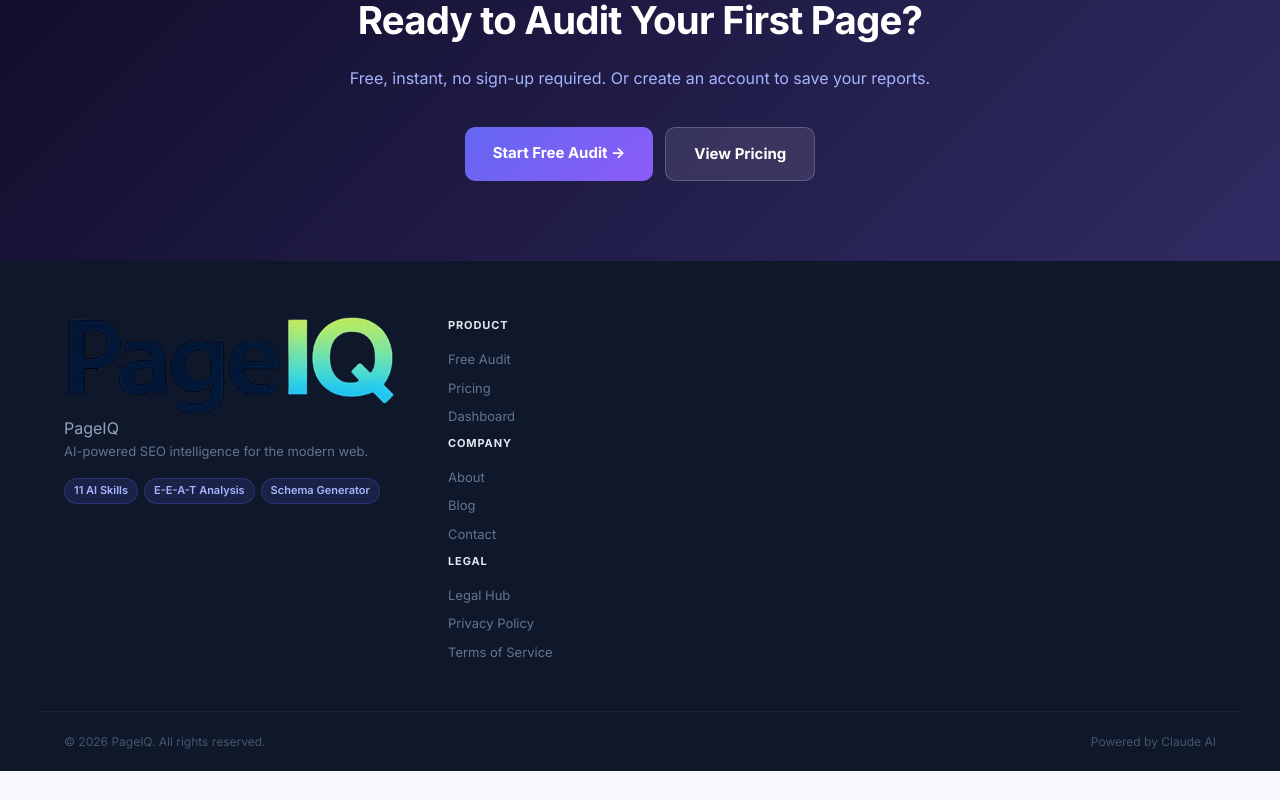
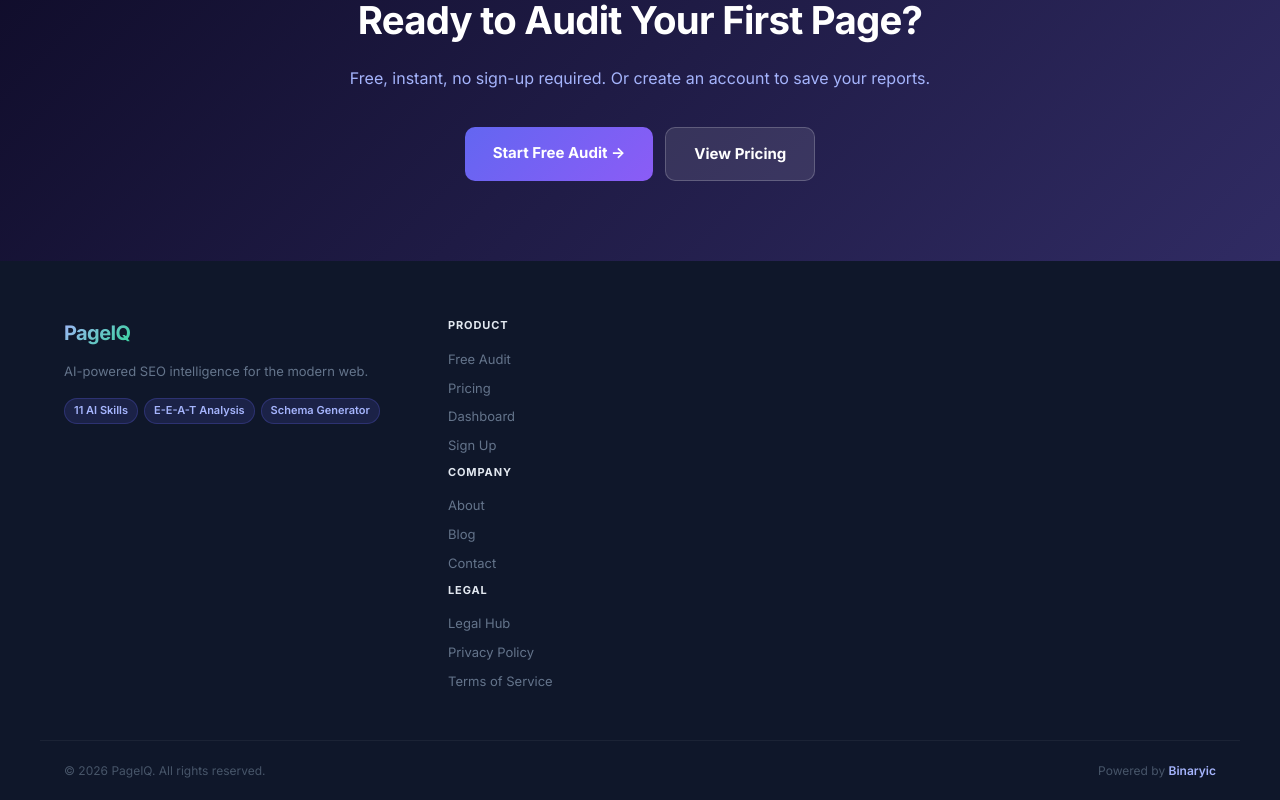
Before and after one commit to jaybinary/ai-seo-tool, a React (Vite) app: page / in a window 1280 px wide. Shown: the part 3364-4164 px from the top of the page. Before the commit the page ends 4135 px from the top, so only its background shows below. Built offline with nearby package versions, Linux system fonts and the light colour scheme; no server answers.

Commit message:
Update Footer.jsx

```diff
--- a/src/components/Footer.jsx
+++ b/src/components/Footer.jsx
@@ -1,15 +1,34 @@
 import React from 'react';
 import { Link } from 'react-router-dom';
+
+const NAV_PRODUCT = [
+  { label: 'Free Audit',  to: '/audit' },
+  { label: 'Pricing',     to: '/pricing' },
+  { label: 'Dashboard',   to: '/dashboard' },
+  { label: 'Sign Up',     to: '/signup' },
+];
+
+const NAV_COMPANY = [
+  { label: 'About',    to: '/about' },
+  { label: 'Blog',     to: '/blog' },
+  { label: 'Contact',  to: '/contact' },
+];
+
+const NAV_LEGAL = [
+  { label: 'Legal Hub',         to: '/legal' },
+  { label: 'Privacy Policy',    to: '/privacy' },
+  { label: 'Terms of Service',  to: '/terms' },
+];
 
 export default function Footer() {
   return (
     <footer className="footer">
       <div className="footer-inner">
+
+        {/* Brand column */}
         <div className="footer-brand">
-          <Link to="/" className="footer-logo">
-            <img src="/logo.png" alt="PageIQ" className="footer-logo-img" />
-            <span className="footer-logo-fallback">PageIQ</span>
-          </Link>
+          {/* Text-only logo — no img so no duplicate */}
+          <Link to="/" className="footer-logo-text">PageIQ</Link>
           <p className="footer-tagline">AI-powered SEO intelligence for the modern web.</p>
           <div className="footer-badges">
             <span className="footer-badge">11 AI Skills</span>
@@ -18,31 +37,46 @@
           </div>
         </div>
 
+        {/* Link columns */}
         <div className="footer-links">
           <div className="footer-col">
             <h4 className="footer-col-heading">Product</h4>
-            <Link to="/audit" className="footer-link">Free Audit</Link>
-            <Link to="/pricing" className="footer-link">Pricing</Link>
-            <Link to="/dashboard" className="footer-link">Dashboard</Link>
+            {NAV_PRODUCT.map(({ label, to }) => (
+              <Link key={to} to={to} className="footer-link">{label}</Link>
+            ))}
           </div>
+
           <div className="footer-col">
             <h4 className="footer-col-heading">Company</h4>
-            <Link to="/about" className="footer-link">About</Link>
-            <Link to="/blog" className="footer-link">Blog</Link>
-            <Link to="/contact" className="footer-link">Contact</Link>
+            {NAV_COMPANY.map(({ label, to }) => (
+              <Link key={to} to={to} className="footer-link">{label}</Link>
+            ))}
           </div>
+
           <div className="footer-col">
             <h4 className="footer-col-heading">Legal</h4>
-            <Link to="/legal" className="footer-link">Legal Hub</Link>
-            <Link to="/privacy" className="footer-link">Privacy Policy</Link>
-            <Link to="/terms" className="footer-link">Terms of Service</Link>
+            {NAV_LEGAL.map(({ label, to }) => (
+              <Link key={to} to={to} className="footer-link">{label}</Link>
+            ))}
           </div>
         </div>
+
       </div>
 
+      {/* Bottom bar */}
       <div className="footer-bottom">
         <p>© {new Date().getFullYear()} PageIQ. All rights reserved.</p>
-        <p>Powered by Claude AI</p>
+        <p>
+          Powered by{' '}
+          <a
+            href="https://www.binaryic.com"
+            target="_blank"
+            rel="noopener noreferrer"
+            className="footer-powered-link"
+          >
+            Binaryic
+          </a>
+        </p>
       </div>
     </footer>
   );
```
